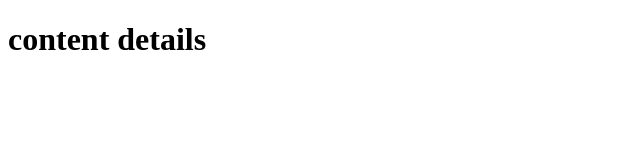
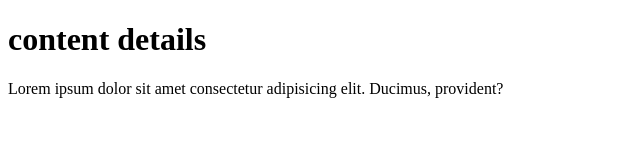
Before and after one commit to daniraheim/first-repo, a plain HTML site: page initializing-repo/content.html in a window 1280 px wide. Shown: the whole page, without its empty margins (0-640 px from the left). Drawn offline with Linux system fonts and the light colour scheme.

Commit message:
stash and unstash

```diff
--- a/initializing-repo/content.html
+++ b/initializing-repo/content.html
@@ -7,5 +7,6 @@
 </head>
 <body>
     <h1> content details </h1>
+    <p> Lorem ipsum dolor sit amet consectetur adipisicing elit. Ducimus, provident?</p>
 </body>
 </html>
```
Also changed, not shown: initializing-repo/index.html (+1 -0 lines).
